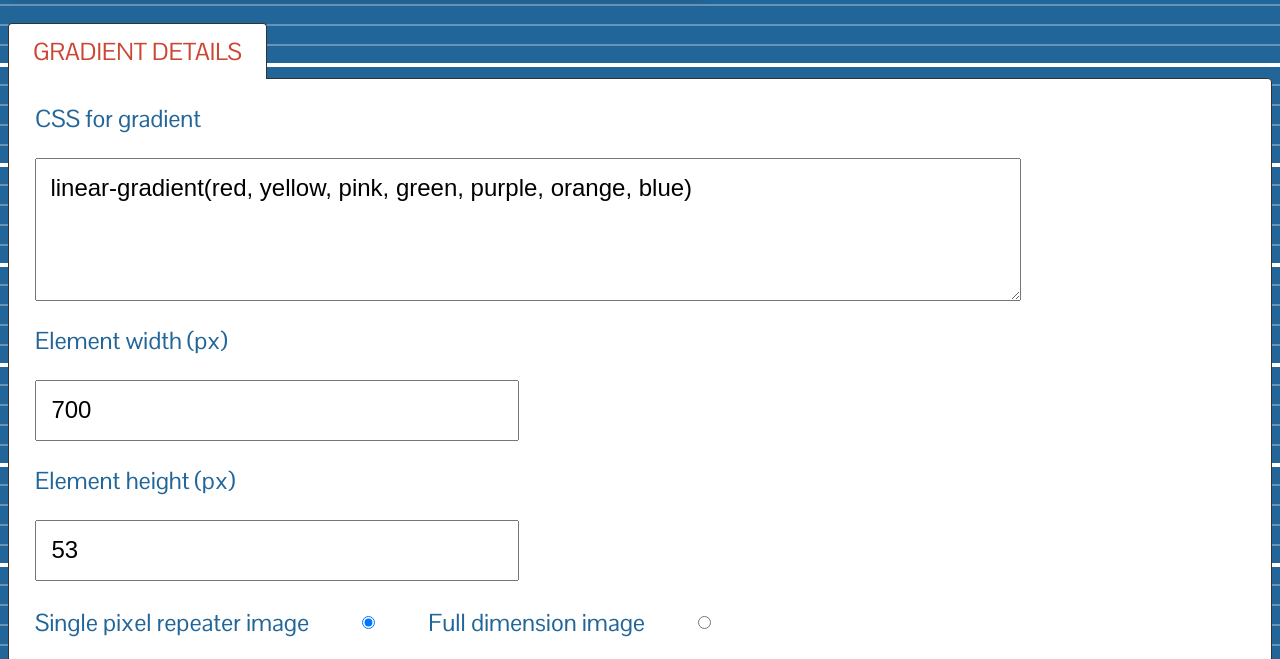
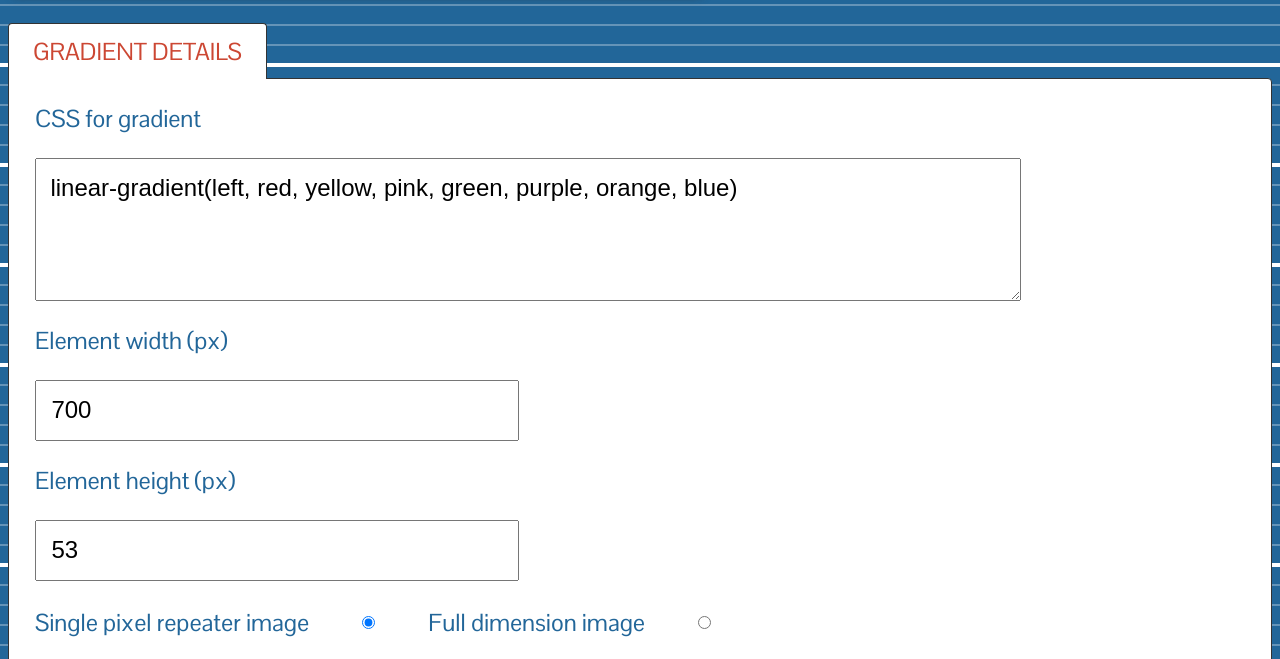
Before and after one commit to tombye/CSS3-Gradient-image-generator, a plain HTML site: page index.html in a window 1280 px wide. Shown: the part 135-794 px from the top of the page. Drawn offline with Linux system fonts and the light colour scheme.

Commit message:
flipping rainbow

```diff
--- a/index.html
+++ b/index.html
@@ -248,7 +248,7 @@
         <form action="" method="get" id="details">
             <fieldset>
                 <label for="css">CSS for gradient</label>
-                <textarea id="css" cols="80" rows="4" name="css" class="error">linear-gradient(red, yellow, pink, green, purple, orange, blue)</textarea>
+                <textarea id="css" cols="80" rows="4" name="css" class="error">linear-gradient(left, red, yellow, pink, green, purple, orange, blue)</textarea>
                 <p class="errors-result" id="errors-result"></p>
                 <label for="elementWidth">Element width (px)</label>
                 <input id="elementWidth" name="elementWidth" value="700" class="error" />
```
